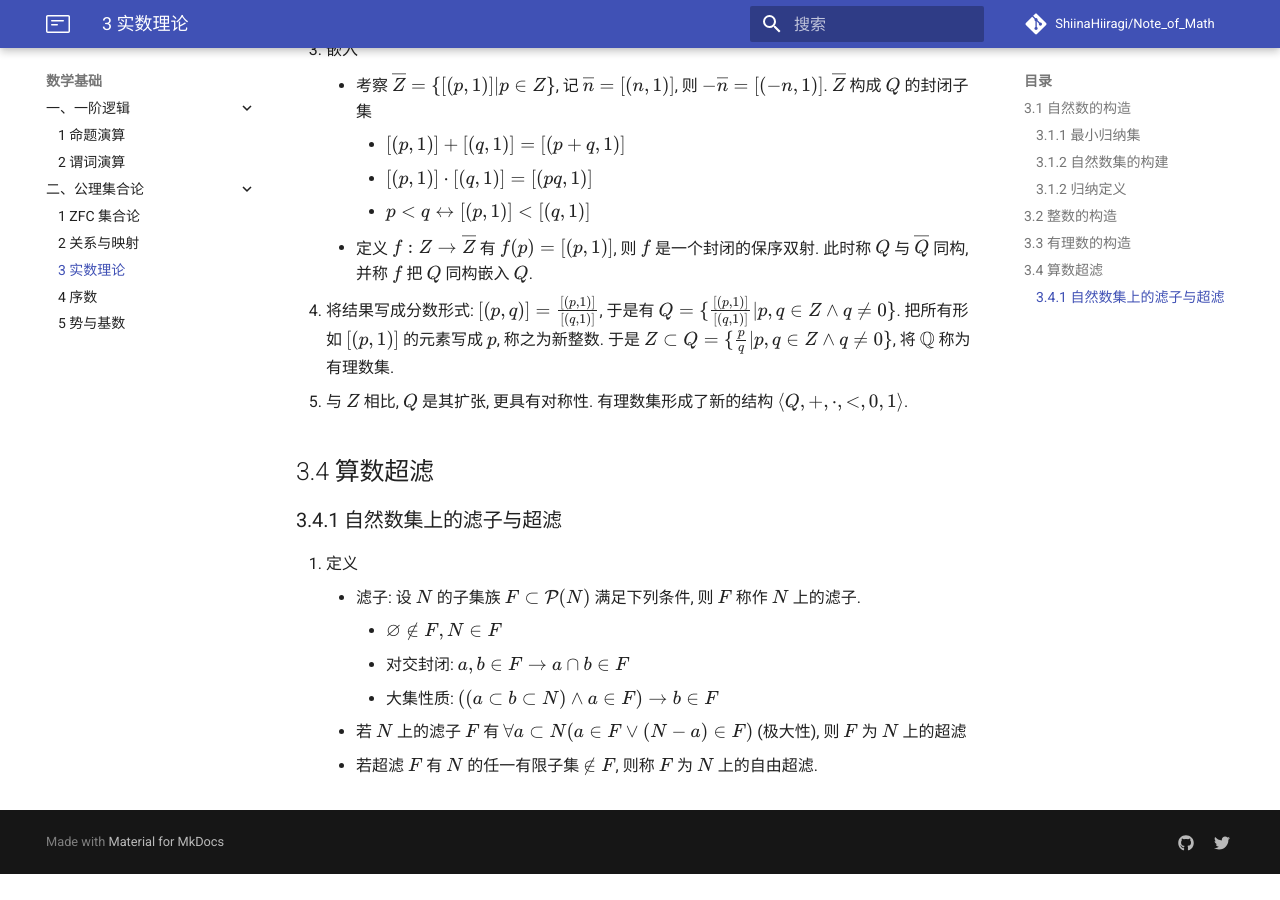
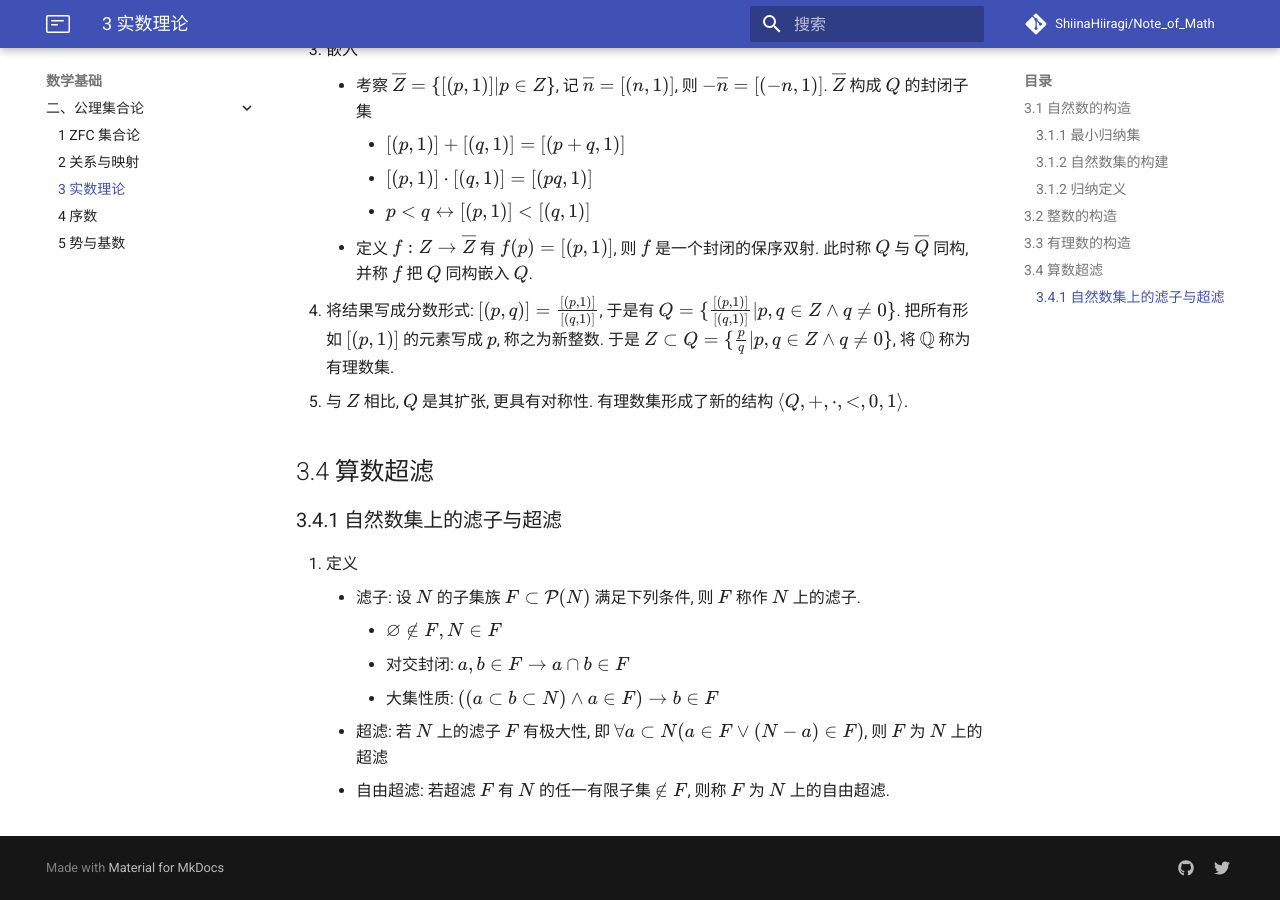
Before and after one commit to ShiinaHiiragi/note, an MkDocs documentation site: the page built from docs/foundation/set/real.md, in a window 1280 px wide and 900 px high, scrolled down 4167 px. Built offline with MkDocs 1.6.1 and Material for MkDocs 9.7.7, drawn with Linux system fonts in a browser that asks for light colours; comment, search, counter and statistics services are not loaded; before the commit the page ends 5041 px from its top, so only the background shows below that.

Commit message:
subtle change

```diff
--- a/docs/foundation/set/real.md
+++ b/docs/foundation/set/real.md
@@ -131,5 +131,5 @@
         - $\varnothing \notin F, N\in F$
         - 对交封闭: $a,b\in F\to a\cap b\in F$
         - 大集性质: $((a\subset b\subset N) \wedge a\in F)\to b\in F$
-    - 若 $N$ 上的滤子 $F$ 有 $\forall a\subset N(a\in F\vee(N-a)\in F)$ (极大性), 则 $F$ 为 $N$ 上的超滤
-    - 若超滤 $F$ 有 $N$ 的任一有限子集 $\notin F$, 则称 $F$ 为 $N$ 上的自由超滤.
+    - 超滤: 若 $N$ 上的滤子 $F$ 有极大性, 即 $\forall a\subset N(a\in F\vee(N-a)\in F)$, 则 $F$ 为 $N$ 上的超滤
+    - 自由超滤: 若超滤 $F$ 有 $N$ 的任一有限子集 $\notin F$, 则称 $F$ 为 $N$ 上的自由超滤.
--- a/mkdocs.yml
+++ b/mkdocs.yml
@@ -40,9 +40,9 @@ extra_css:
 nav:
   - 介绍: index.md
   - 数学基础:
-      - 一、一阶逻辑:
-          - 1 命题演算: foundation/logic/proposition.md
-          - 2 谓词演算: foundation/logic/predicate.md
+      # - 一、一阶逻辑:
+      #     - 1 命题演算: foundation/logic/proposition.md
+      #     - 2 谓词演算: foundation/logic/predicate.md
       - 二、公理集合论:
           - 1 ZFC 集合论: foundation/set/zfc.md
           - 2 关系与映射: foundation/set/relation.md
```
